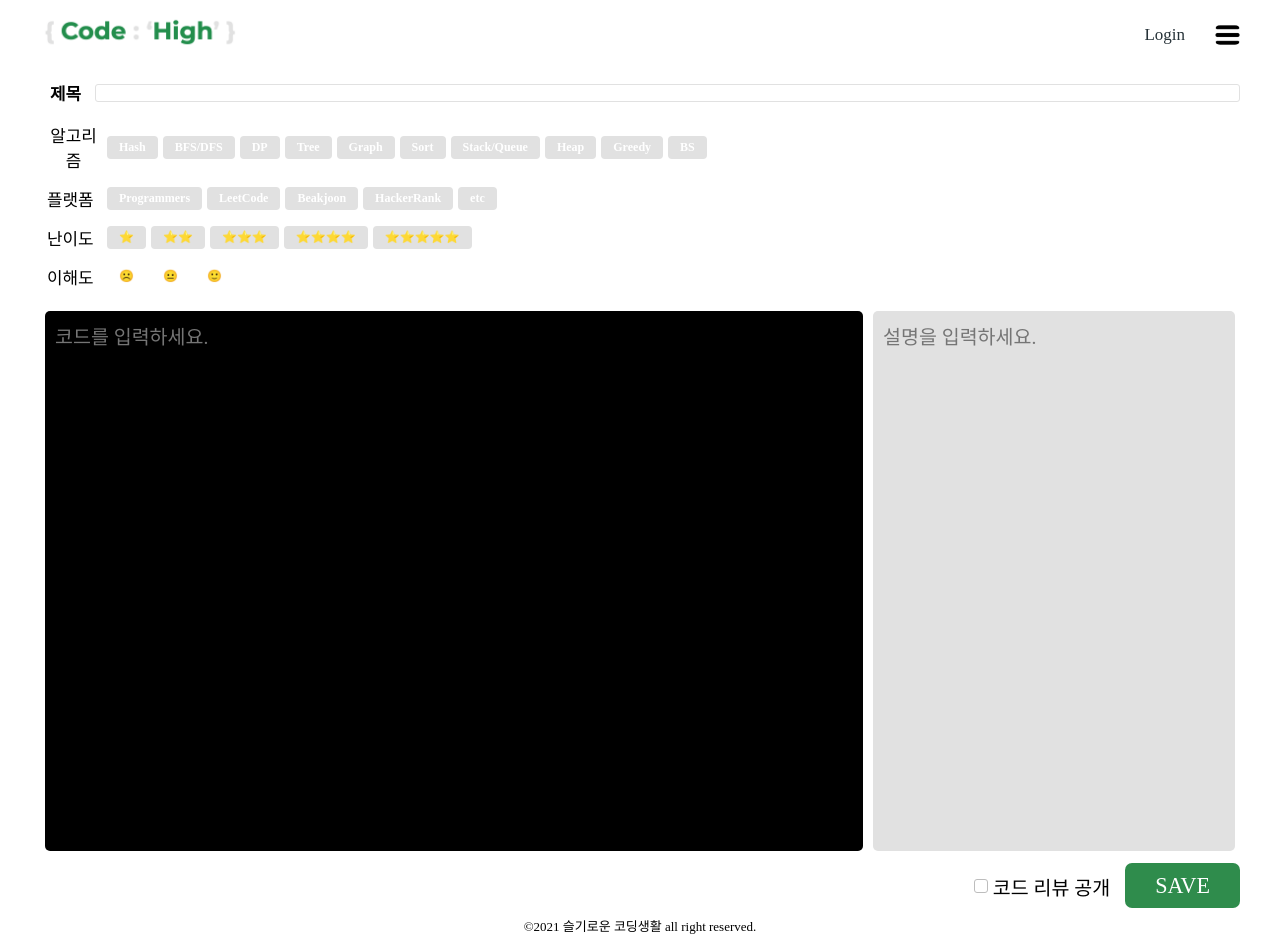
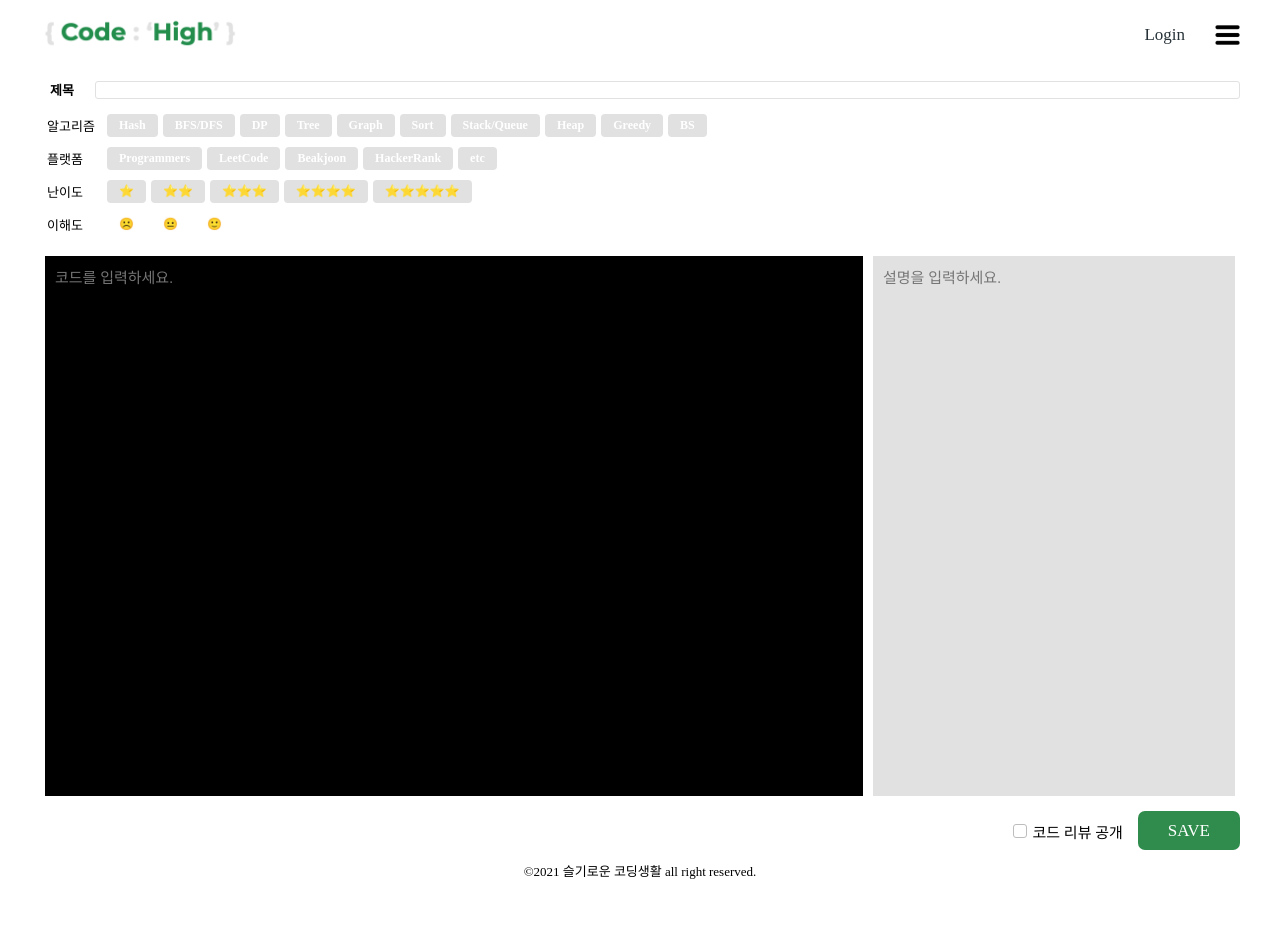
Before and after one commit to codestates/Code-High, a React app in the folder client/: page /codeinput in a window 1280 px wide. After the commit the page ends 890 px from the top, so only its background shows below. Built offline with nearby package versions, Linux system fonts and the light colour scheme.

Commit message:
[CLient] fix:pull upstream

```diff
--- a/client/package.json
+++ b/client/package.json
@@ -30,6 +30,7 @@
     "react": "^17.0.2",
     "react-dom": "^17.0.2",
     "react-kakao-login": "^2.1.0",
+    "react-redux": "^7.2.5",
     "react-router-dom": "^5.3.0",
     "redux": "^4.1.1",
     "redux-logger": "^3.0.6",
--- a/client/src/App.js
+++ b/client/src/App.js
@@ -2,19 +2,13 @@ import React, { useEffect } from 'react';
 import axios from 'axios';
 import { Route, Switch } from 'react-router-dom';
 import Landing from './pages/Landing';
-import Signin from './components/basic/modal/Signin';
+import SignIn from './components/basic/modal/SignIn';
 import Signup from './components/basic/modal/Signup';
 import CodeInput from './pages/CodeInput';
-import SideBar from './components/basic/navbar/SideBar';
-import NavBar from './components/basic/navbar/NavBar'
-import Tag from './components/basic/tag/Tag'
-import BlackFooter from './components/basic/footer/BlackFooter'
-import WhiteFooter from './components/basic/footer/WhiteFooter'
 import CodeStorage from './pages/CodeStorage';
 import CodeReview from './pages/CodeReview';
-
 import UserWriteInfo from './components/mypage/UserWriteInfo';
-import CodePost from './pages/CodePost'
+import CodePost from './pages/CodePost';
 
 function App () {
   // Oauth authorizationCode 요청
@@ -66,7 +60,7 @@ function App () {
           <Landing />
         </Route>
         <Route path='/login'>
-          <Signin />
+          <SignIn />
         </Route>
         <Route path='/signup'>
           <Signup />
--- a/client/src/components/basic/modal/SignIn.js
+++ b/client/src/components/basic/modal/SignIn.js
@@ -5,7 +5,7 @@ import github from '../../../images/github.png';
 import kakao from '../../../images/kakao.png';
 import naver from '../../../images/naver.png';
 
-function Signin({ togglePopUp, setShowLoginModal }) {
+function Signin ({ togglePopUp, setShowLoginModal }) {
   const SigninBackgroundEl = useRef(null);
 
 
--- a/client/src/components/basic/navbar/NavBar.js
+++ b/client/src/components/basic/navbar/NavBar.js
@@ -1,8 +1,8 @@
-import React, { useEffect, useState } from 'react';
+import React, { useState } from 'react';
 import { Link } from 'react-router-dom';
 import Logo from '../../../images/codehighlogo.png';
 import HamburgerMenubar from '../../../images/hamburger-menu-icon.jpeg';
-import Signin from '../modal/Signin';
+import SignIn from '../modal/SignIn';
 import SideBar from '../navbar/SideBar';
 
 const NavBar = () => {
@@ -44,7 +44,7 @@ const NavBar = () => {
         </div>
         {showLoginModal
           ? (
-            <Signin
+            <SignIn
               togglePopUp={togglePopUp}
               setShowLoginModal={setShowLoginModal}
             />
--- a/client/src/style.css
+++ b/client/src/style.css
@@ -1686,11 +1686,6 @@ a {
     border: none;
     font-family: 'NanumGothic'; }
 
-* {
-  border-radius: 5px;
-  font-family: 'NanumGothic';
-  font-size: 13px; }
-
 .postcomment {
   padding: 10px;
   margin: auto; }
```
Also changed, not shown: client/src/redux/reducers/codePostReducer.js (line endings or trailing spaces).
